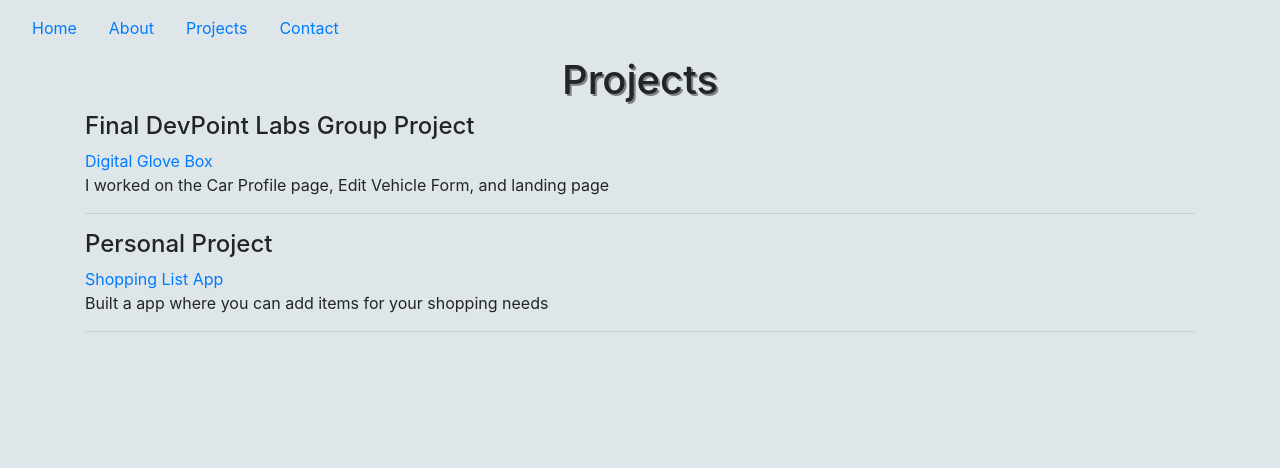
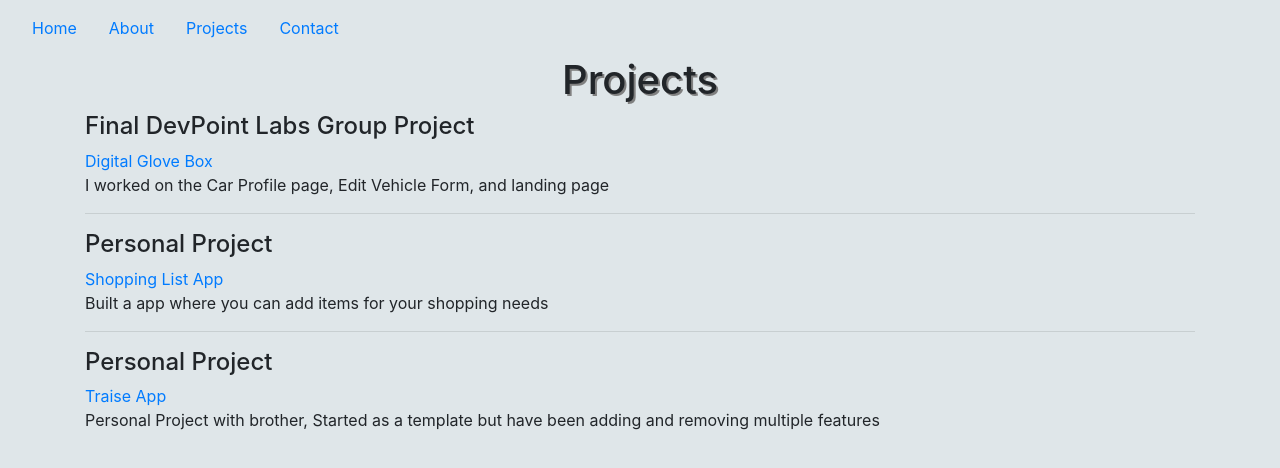
Before and after one commit to RyanAsh93/Personal-Portfolio, a React (Create React App) app in the folder client/: page /Projects in a window 1280 px wide. Shown: the top 468 px of the page. Built offline with nearby package versions, Linux system fonts and the light colour scheme.

Commit message:
added traise to projects

```diff
--- a/client/src/Components/Projects.js
+++ b/client/src/Components/Projects.js
@@ -12,6 +12,9 @@ function Projects() {
       <a target="_blank" href="https://pocket-shopping-list.herokuapp.com">Shopping List App</a>
       <p>Built a app where you can add items for your shopping needs</p>
       <hr/>
+      <h4>Personal Project</h4>
+      <a target="_blank" href="https://pocket-shopping-list.herokuapp.com">Traise App</a>
+      <p>Personal Project with brother, Started as a template but have been adding and removing multiple features</p>
     </div>
   )
 }
```
Also changed, not shown: package.json (deleted, +0 -27 lines), 1 other file (tests, documents, lock files or other folders).
